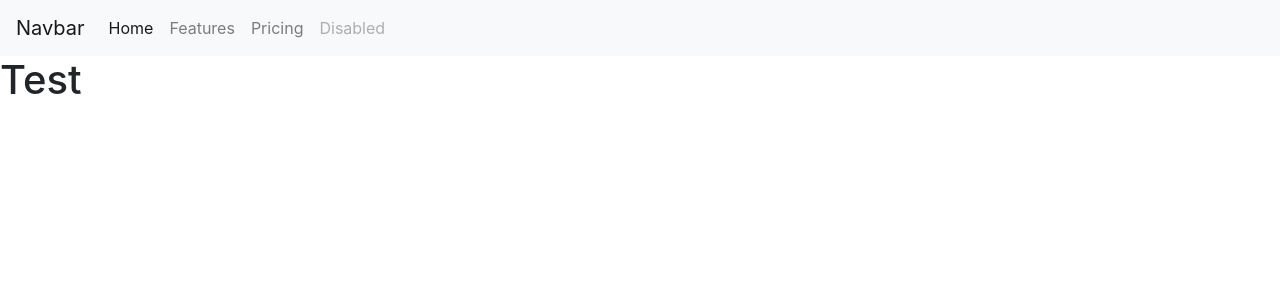
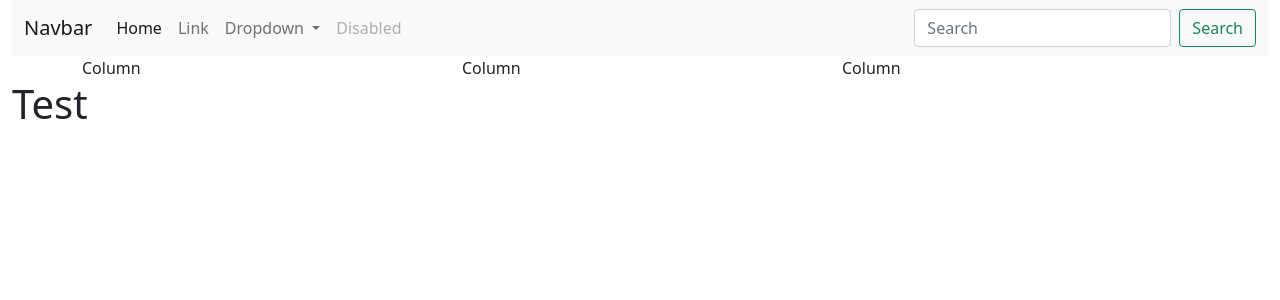
Before and after one commit to mrashutoshnigam/Youtube_Summary_Generator, a Flask app: page / in a window 1280 px wide. Shown: the top 300 px of the page. Run offline with Flask 3, Linux system fonts and the light colour scheme; some libraries are stand-ins or nearby versions.

Commit message:
Update to bootstrap 5

```diff
--- a/templates/base.html
+++ b/templates/base.html
@@ -2,38 +2,65 @@
 <html lang="en">
 <head>
     <meta charset="UTF-8">
-    <meta name="viewport" content="width=device-width, initial-scale=1.0">
-    <link rel="stylesheet" href="https://stackpath.bootstrapcdn.com/bootstrap/4.3.1/css/bootstrap.min.css" integrity="sha384-ggOyR0iXCbMQv3Xipma34MD+dH/1fQ784/j6cY/iJTQUOhcWr7x9JvoRxT2MZw1T" crossorigin="anonymous">
+    <meta name="viewport" content="width=device-width, initial-scale=1">
+    <link href="https://cdn.jsdelivr.net/npm/bootstrap@5.0.2/dist/css/bootstrap.min.css" rel="stylesheet" integrity="sha384-EVSTQN3/azprG1Anm3QDgpJLIm9Nao0Yz1ztcQTwFspd3yD65VohhpuuCOmLASjC" crossorigin="anonymous">
     <title>{% block title %}{% endblock %}</title>
 </head>
 <body>
+    <div class="container-fluid">
     <nav class="navbar navbar-expand-lg navbar-light bg-light">
+        <div class="container-fluid">
           <a class="navbar-brand" href="#">Navbar</a>
-        <button class="navbar-toggler" type="button" data-toggle="collapse" data-target="#navbarNav" aria-controls="navbarNav" aria-expanded="false" aria-label="Toggle navigation">
+          <button class="navbar-toggler" type="button" data-bs-toggle="collapse" data-bs-target="#navbarSupportedContent" aria-controls="navbarSupportedContent" aria-expanded="false" aria-label="Toggle navigation">
             <span class="navbar-toggler-icon"></span>
           </button>
-        <div class="collapse navbar-collapse" id="navbarNav">
-          <ul class="navbar-nav">
-            <li class="nav-item active">
-              <a class="nav-link" href="#">Home <span class="sr-only">(current)</span></a>
+          <div class="collapse navbar-collapse" id="navbarSupportedContent">
+            <ul class="navbar-nav me-auto mb-2 mb-lg-0">
+              <li class="nav-item">
+                <a class="nav-link active" aria-current="page" href="#">Home</a>
               </li>
               <li class="nav-item">
-              <a class="nav-link" href="#">Features</a>
+                <a class="nav-link" href="#">Link</a>
               </li>
-            <li class="nav-item">
-              <a class="nav-link" href="#">Pricing</a>
+              <li class="nav-item dropdown">
+                <a class="nav-link dropdown-toggle" href="#" id="navbarDropdown" role="button" data-bs-toggle="dropdown" aria-expanded="false">
+                  Dropdown
+                </a>
+                <ul class="dropdown-menu" aria-labelledby="navbarDropdown">
+                  <li><a class="dropdown-item" href="#">Action</a></li>
+                  <li><a class="dropdown-item" href="#">Another action</a></li>
+                  <li><hr class="dropdown-divider"></li>
+                  <li><a class="dropdown-item" href="#">Something else here</a></li>
+                </ul>
               </li>
               <li class="nav-item">
                 <a class="nav-link disabled" href="#" tabindex="-1" aria-disabled="true">Disabled</a>
               </li>
             </ul>
+            <form class="d-flex">
+              <input class="form-control me-2" type="search" placeholder="Search" aria-label="Search">
+              <button class="btn btn-outline-success" type="submit">Search</button>
+            </form>
+          </div>
         </div>
       </nav>
+      <div class="container">
+        <div class="row">
+          <div class="col">
+            Column
+          </div>
+          <div class="col">
+            Column
+          </div>
+          <div class="col">
+            Column
+          </div>
+        </div>
+      </div>
     {% block content %}
     {% endblock %}
+    </div>
 
 </body>
-<script src="https://code.jquery.com/jquery-3.3.1.slim.min.js" integrity="sha384-q8i/X+965DzO0rT7abK41JStQIAqVgRVzpbzo5smXKp4YfRvH+8abtTE1Pi6jizo" crossorigin="anonymous"></script>
-<script src="https://cdnjs.cloudflare.com/ajax/libs/popper.js/1.14.7/umd/popper.min.js" integrity="sha384-UO2eT0CpHqdSJQ6hJty5KVphtPhzWj9WO1clHTMGa3JDZwrnQq4sF86dIHNDz0W1" crossorigin="anonymous"></script>
-<script src="https://stackpath.bootstrapcdn.com/bootstrap/4.3.1/js/bootstrap.min.js" integrity="sha384-JjSmVgyd0p3pXB1rRibZUAYoIIy6OrQ6VrjIEaFf/nJGzIxFDsf4x0xIM+B07jRM" crossorigin="anonymous"></script>
+<script src="https://cdn.jsdelivr.net/npm/bootstrap@5.0.2/dist/js/bootstrap.bundle.min.js" integrity="sha384-MrcW6ZMFYlzcLA8Nl+NtUVF0sA7MsXsP1UyJoMp4YLEuNSfAP+JcXn/tWtIaxVXM" crossorigin="anonymous"></script>
 </html>
```
Lines whose indentation alone changed are shown as unchanged.
